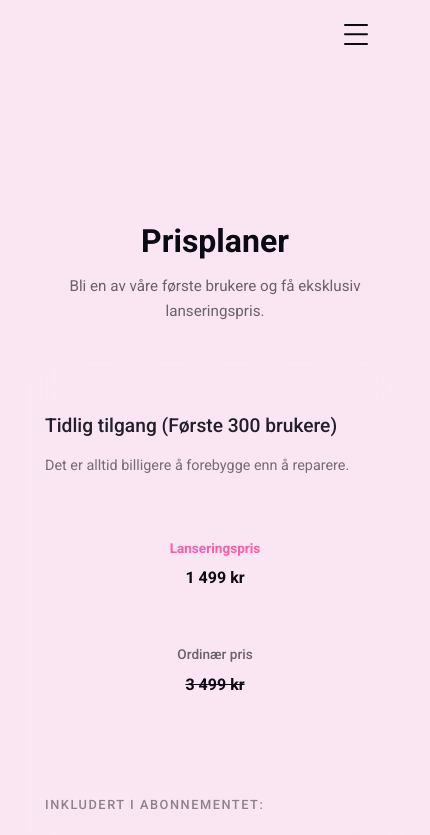
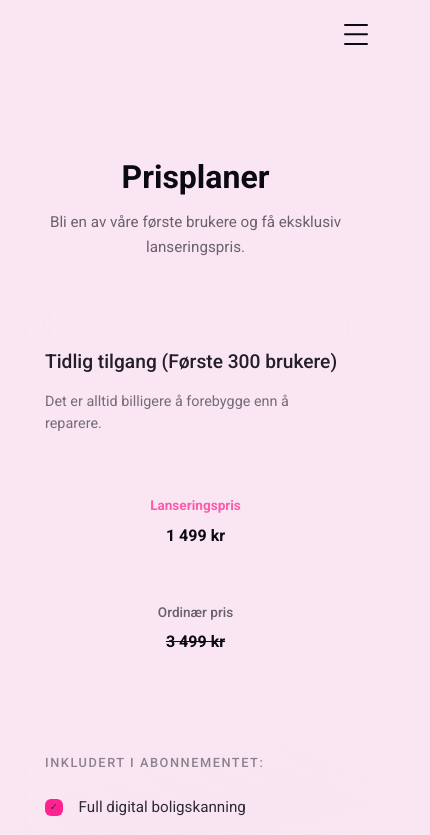
Before and after one commit to Nordintechs-AS/Fixora-website, a React (Vite) app: page /price in a window 390 px wide. Shown: the top 835 px of the page, 430 px wide, since content can reach past the window. Built offline with nearby package versions, Linux system fonts and the light colour scheme.

Commit message:
style: Refactor CSS for About and Price components; improve layout and responsiveness

```diff
--- a/src/components/about/index.css
+++ b/src/components/about/index.css
@@ -3,26 +3,22 @@
     margin: 10rem auto 4rem;
     padding: 0 2rem;
 }
-
 .aboutTitle {
     font-size: 3rem;
     margin-bottom: 3rem;
     text-align: center;
 }
-
 .tableOfContents {
     border-radius: 1rem;
     border: var(--color-primary) 1px solid;
     padding: 1rem 2rem;
     margin-bottom: 3rem;
 }
-
 .tocTitle {
     font-size: 1.5rem;
     font-weight: 600;
     margin-bottom: 1.5rem;
 }
-
 .tocList {
     list-style: none;
     padding: 0;
@@ -31,11 +27,9 @@
     flex-direction: column;
     gap: 0.5rem;
 }
-
 .tocItem {
     margin: 0;
 }
-
 .tocLink {
     background: none;
     border: none;
@@ -48,29 +42,24 @@
     width: 100%;
     border-radius: 6px;
 }
-
 .tocLink:hover {
     background-color: var(--color-overlay-light);
     color: var(--color-text-primary);
 }
-
 .aboutContent {
     display: flex;
     flex-direction: column;
     gap: 2rem;
 }
-
 .aboutSection {
     display: flex;
     flex-direction: column;
 }
-
 .sectionTitle {
     font-size: 1.75rem;
     font-weight: 600;
     margin-bottom: 0.5rem;
 }
-
 .sectionContent {
     font-size: 1.125rem;
     line-height: 1.8;
@@ -80,38 +69,30 @@
 
 @media screen and (max-width: 768px) {
     .aboutContainer {
-        margin-top: 14rem;
         padding: 0 1.5rem;
     }
-
     .aboutTitle {
         font-size: 2.4rem;
-        margin-bottom: 2rem;
+        margin-bottom: 4rem;
     }
-
     .tableOfContents {
         padding: 1.5rem;
         margin-bottom: 2rem;
     }
-
     .tocTitle {
         font-size: 1.25rem;
         margin-bottom: 1rem;
     }
-
     .tocLink {
         font-size: 1rem;
         padding: 0.5rem 0.75rem;
     }
-
     .sectionTitle {
         font-size: 1.5rem;
     }
-
     .sectionContent {
         font-size: 1rem;
     }
-
     .aboutContent {
         gap: 2rem;
     }
--- a/src/components/about/index.tsx
+++ b/src/components/about/index.tsx
@@ -20,52 +20,44 @@ export function About() {
         }
     > = {
         privat: {
-            title: t('about.privat.title'),
+            title: t("about.privat.title"),
             sections: [
                 {
-                    title: t('about.privat.sections.whatIs.title'),
-                    content: t('about.privat.sections.whatIs.content'),
+                    title: t("about.privat.sections.whatIs.title"),
+                    content: t("about.privat.sections.whatIs.content"),
                 },
                 {
-                    title: t('about.privat.sections.why.title'),
-                    content: t('about.privat.sections.why.content'),
+                    title: t("about.privat.sections.why.title"),
+                    content: t("about.privat.sections.why.content"),
                 },
                 {
-                    title: t('about.privat.sections.whatWeDo.title'),
-                    content: t('about.privat.sections.whatWeDo.content'),
+                    title: t("about.privat.sections.whatWeDo.title"),
+                    content: t("about.privat.sections.whatWeDo.content"),
                 },
                 {
-                    title: t('about.privat.sections.whoWeServe.title'),
-                    content: t('about.privat.sections.whoWeServe.content'),
-                },
-                {
-                    title: t('about.privat.sections.approach.title'),
-                    content: t('about.privat.sections.approach.content'),
+                    title: t("about.privat.sections.approach.title"),
+                    content: t("about.privat.sections.approach.content"),
                 },
             ],
         },
         bedrift: {
-            title: t('about.bedrift.title'),
+            title: t("about.bedrift.title"),
             sections: [
                 {
-                    title: t('about.bedrift.sections.whatIs.title'),
-                    content: t('about.bedrift.sections.whatIs.content'),
+                    title: t("about.bedrift.sections.whatIs.title"),
+                    content: t("about.bedrift.sections.whatIs.content"),
                 },
                 {
-                    title: t('about.bedrift.sections.why.title'),
-                    content: t('about.bedrift.sections.why.content'),
+                    title: t("about.bedrift.sections.why.title"),
+                    content: t("about.bedrift.sections.why.content"),
                 },
                 {
-                    title: t('about.bedrift.sections.whatWeDo.title'),
-                    content: t('about.bedrift.sections.whatWeDo.content'),
+                    title: t("about.bedrift.sections.whatWeDo.title"),
+                    content: t("about.bedrift.sections.whatWeDo.content"),
                 },
                 {
-                    title: t('about.bedrift.sections.whoWeServe.title'),
-                    content: t('about.bedrift.sections.whoWeServe.content'),
-                },
-                {
-                    title: t('about.bedrift.sections.approach.title'),
-                    content: t('about.bedrift.sections.approach.content'),
+                    title: t("about.bedrift.sections.approach.title"),
+                    content: t("about.bedrift.sections.approach.content"),
                 },
             ],
         },
@@ -85,7 +77,7 @@ export function About() {
             <h1 className="aboutTitle">{currentContent.title}</h1>
 
             <nav className="tableOfContents">
-                <h3 className="tocTitle">{t('about.privat.toc')}</h3>
+                <h3 className="tocTitle">{t("about.privat.toc")}</h3>
                 <ul className="tocList">
                     {currentContent.sections.map((section, index) => (
                         <li key={index} className="tocItem">
--- a/src/components/price/index.css
+++ b/src/components/price/index.css
@@ -1,7 +1,8 @@
 .priceContainer {
     margin: 10rem auto 4rem;
     padding: 0 2rem;
-    width: min(90rem, 100%);
+    width: 90%;
+    max-width: 50rem;
 }
 
 .priceTitle {
@@ -136,7 +137,6 @@
 
 @media screen and (max-width: 768px) {
     .priceContainer {
-        margin-top: 14rem;
         padding: 0 1.25rem;
     }
 
--- a/src/index.css
+++ b/src/index.css
@@ -95,7 +95,7 @@ body {
     position: relative;
     z-index: 1;
     background-color: var(--color-bg-primary);
-    margin-bottom: 40dvh;
+    margin-bottom: 10rem;
     min-height: 100vh;
     width: 100%;
     max-width: 100rem;
@@ -128,3 +128,8 @@ button:focus-visible {
         background-color: var(--color-button);
     }
 }
+@media screen and (max-width: 768px) {
+    .main-content {
+        margin-bottom: 15rem;
+    }
+}
```
Also changed, not shown: src/components/price/index.tsx (line endings or trailing spaces).
